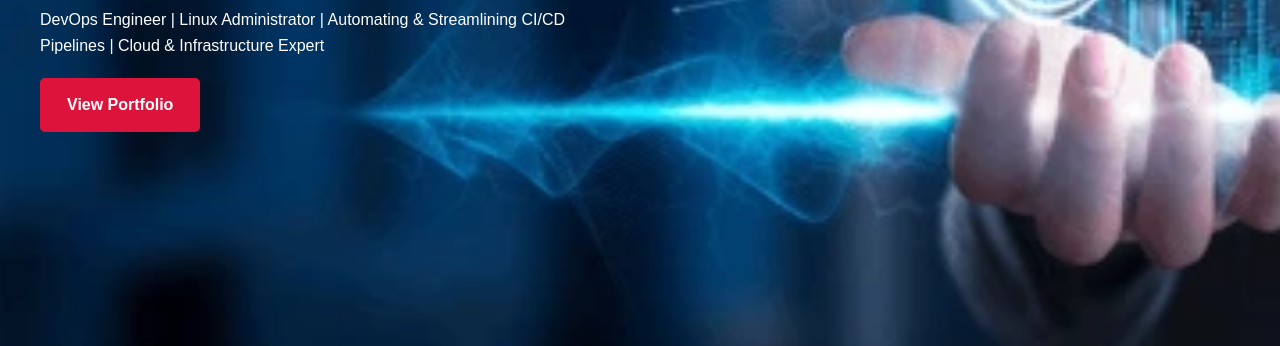
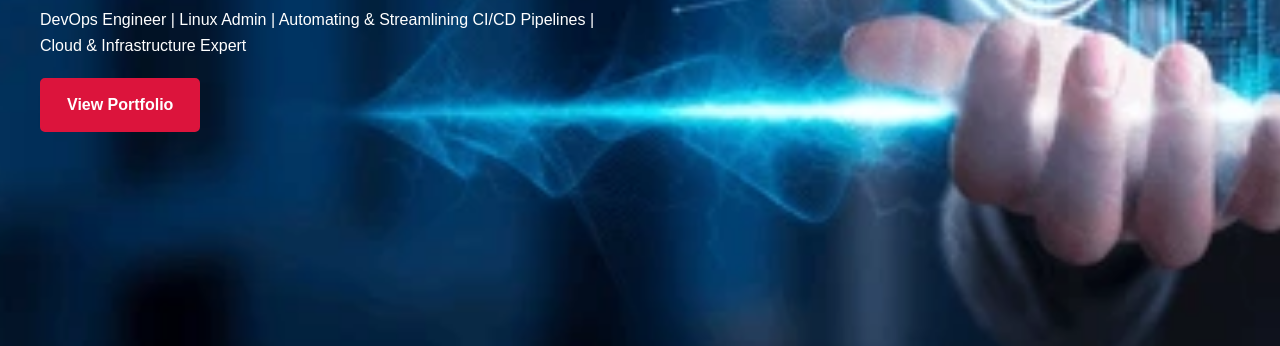
Before and after one commit to atish-khade/atish-portfolio-website, a plain HTML site: page frontend/index.html in a window 1280 px wide. Shown: the part 454-800 px from the top of the page. Drawn offline with Linux system fonts and the light colour scheme.

Commit message:
index.html modified

```diff
--- a/frontend/index.html
+++ b/frontend/index.html
@@ -36,7 +36,7 @@
   <section id="hero">
     <div class="hero-content container">
       <h1>Hello, I'm <span>Atish Khade</span></h1>
-      <p>DevOps Engineer | Linux Administrator | Automating & Streamlining CI/CD Pipelines | Cloud & Infrastructure Expert</p>
+      <p>DevOps Engineer | Linux Admin | Automating & Streamlining CI/CD Pipelines | Cloud & Infrastructure Expert</p>
       <a href="#projects" class="cta">View Portfolio</a>
     </div>
   </section>
```
